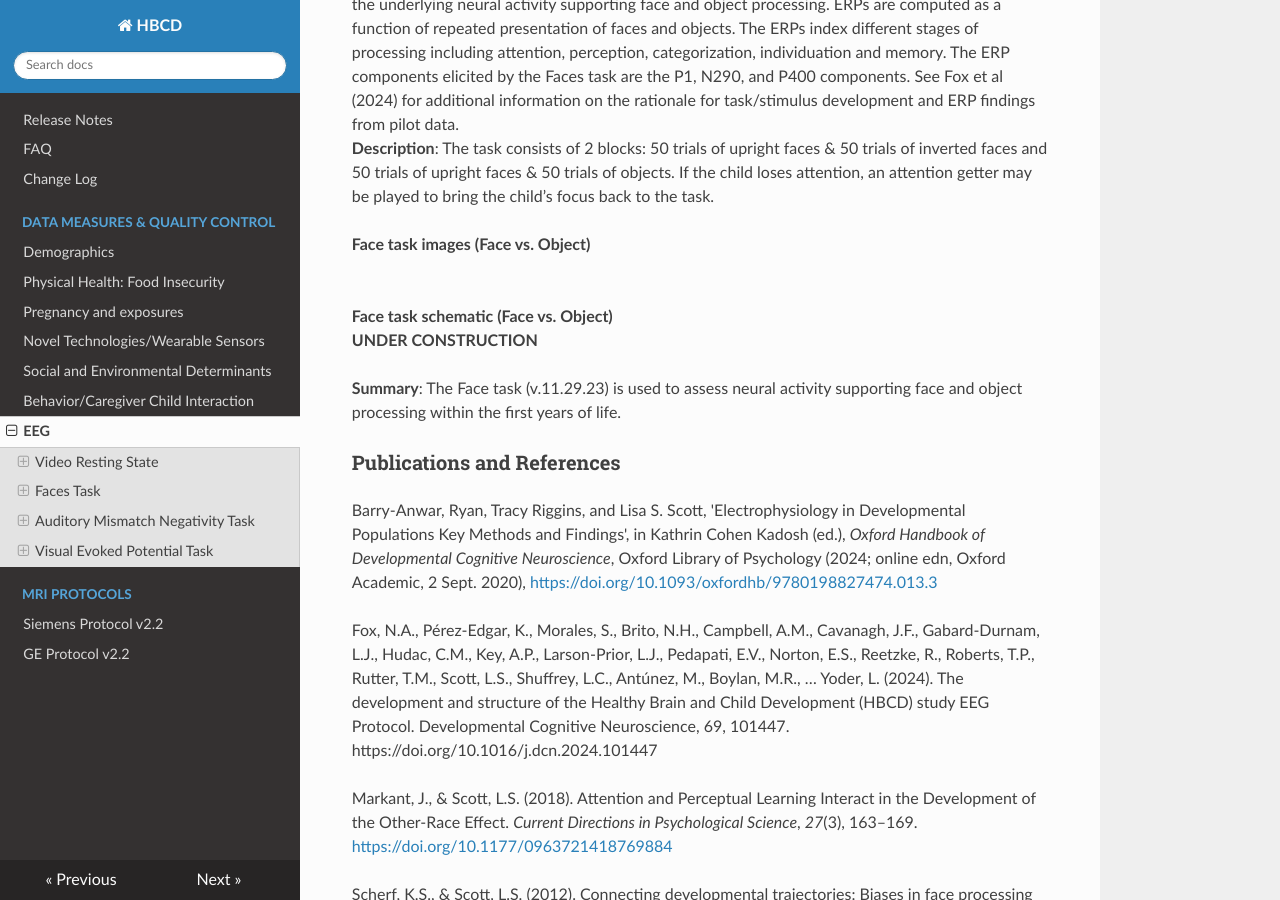
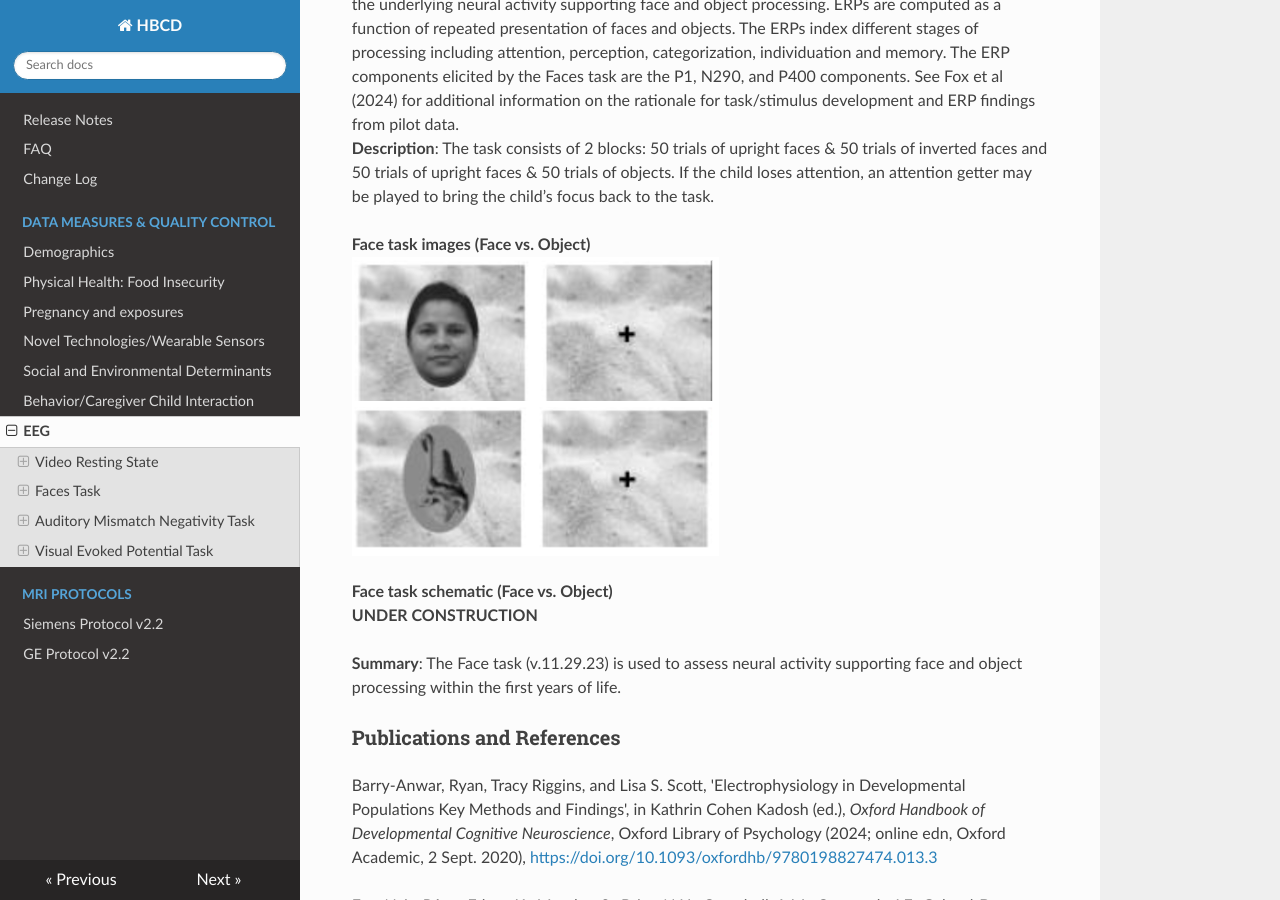
Before and after one commit to mattcieslak/hbcd-docs, an MkDocs documentation site: the page built from docs/measures/eeg.md, in a window 1280 px wide and 900 px high, scrolled down 3332 px. Built offline with MkDocs 1.6.1, drawn with Linux system fonts in a browser that asks for light colours; nearby versions of some CDN libraries.

Commit message:
Update eeg.md

```diff
--- a/docs/measures/eeg.md
+++ b/docs/measures/eeg.md
@@ -69,7 +69,7 @@ The Resting State Task (v.11.29.23) provides assessment of large-scale neural ne
 **Description**: The task consists of 2 blocks: 50 trials of upright faces & 50 trials of inverted faces and 50 trials of upright faces & 50 trials of objects. If the child loses attention, an attention getter may be played to bring the child’s focus back to the task.
 
 **Face task images (Face vs. Object)**<br>
-![](images/eeg-facetask-tmp.png)
+![](./../images/eeg-facetask-tmp.png)
 
 **Face task schematic (Face vs. Object)**<br>
 **UNDER CONSTRUCTION**
@@ -201,7 +201,7 @@ The Auditory Mismatch Negativity task (v.11.29.23) provides an assessment of the
 **Construct**: The Visual Evoked Potential Task (VEP) (v.11.29.23) measures cortical responses to flashing checkerboard visual stimuli. VEP amplitude and latency decreases with age during the first three years of life. The VEP has been associated with concurrent and later developmental outcomes as a function of prenatal substance exposures (Margolis et al., 2024), early visual enrichment or deprivation (Jensen et al., 2019), vision system maturation (Lippé et al., 2009), neurodevelopmental disorders (e.g., ASD and ADHD; Cremone- Caira et al., 2023; Nazhvani et al., 2013), and reading and learning disabilities (Shandiz et al., 2017). The morphology of the VEP likely reflects varying degrees of synaptic efficiency and as such, can be used as a readout of general cortical function. The task elicits a VEP response in the occipital area (Oz), consisting of the, N1 (first negative peak), P1 (first positive peak), and N2 (second negative peak) components. See Fox et al. (2024) for more information about the VEP task.
 **Description**: A flashing black and white checkerboard is shown for the duration of the task.
 
-![VEP checkerboard image](images/eeg-vep-checkerboard.png)
+![VEP checkerboard image](./../images/eeg-vep-checkerboard.png)
 
 **Summary**: The Visual Evoked Potential Task (v.11.29.23) measures development of visual cortex and response to stimuli, reflecting underlying cortical development. The measure includes rigorous QC procedures to ensure data integrity and reliability.
 
```
